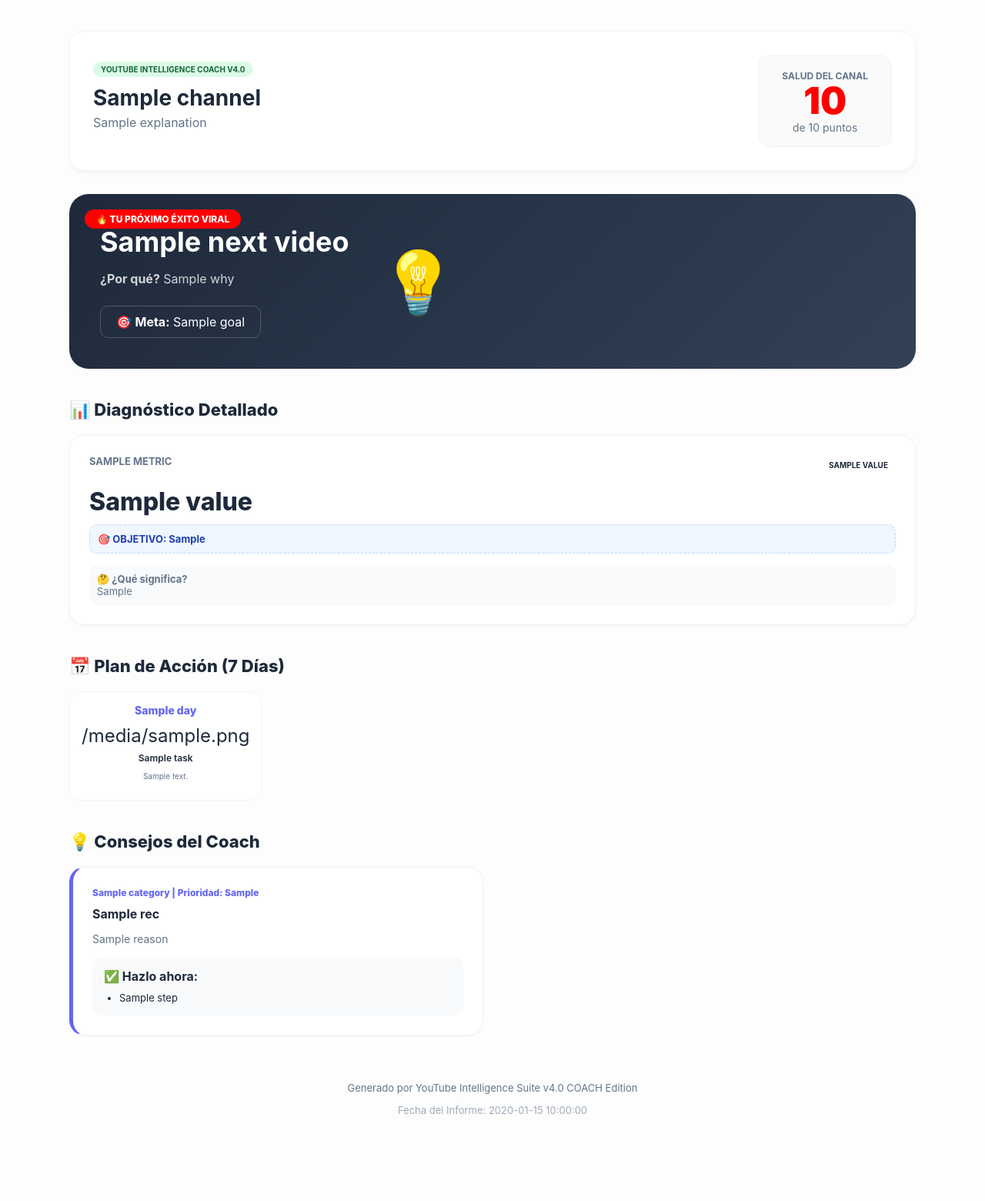
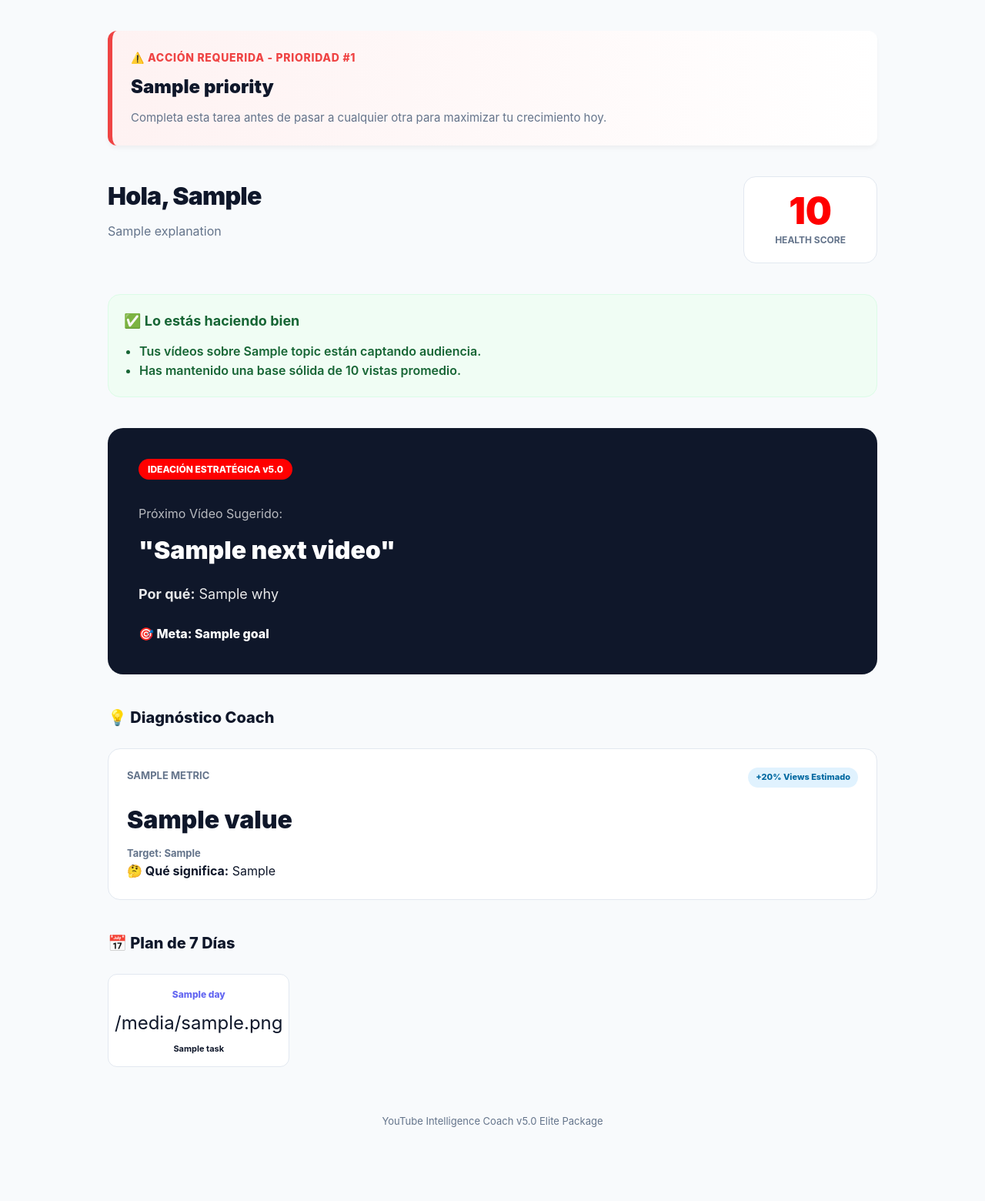
Before and after one commit to Ro0oman/Youtube-Automation-Toolkit, a Python web app: template app/templates/report_template.html in a window 1280 px wide. Shown: the whole page at 77% size. Before the commit the page ends 1447 px from the top, so only its background shows below. Run offline with Jinja, Linux system fonts and the light colour scheme; the template is opened without the code that fills it: most values are stand-ins (such as "Sample title", 1, 10 or a date in 2020).

Commit message:
feat: upgrade to v5.0 Ultimate YouTube Coach with Elite UI and prioritized actionable advice

```diff
--- a/app/templates/report_template.html
+++ b/app/templates/report_template.html
@@ -3,148 +3,150 @@
 <head>
     <meta charset="UTF-8">
     <meta name="viewport" content="width=device-width, initial-scale=1.0">
-    <title>YouTube Content Coach - {{ channel.title }}</title>
+    <title>YouTube Ultimate Coach - {{ channel.title }}</title>
     <style>
         :root {
             --primary: #FF0000;
             --accent: #6366f1;
-            --bg: #fdfdfd;
-            --text-main: #1e293b;
+            --bg: #f8fafc;
+            --text-main: #0f172a;
             --text-muted: #64748b;
-            --success: #22c55e;
+            --success: #10b981;
             --warning: #f59e0b;
             --danger: #ef4444;
-            --info: #0ea5e9;
-            --border: #f1f5f9;
+            --card-bg: #ffffff;
+            --border: #e2e8f0;
         }
-        body { font-family: 'Inter', -apple-system, sans-serif; background-color: var(--bg); color: var(--text-main); margin: 0; padding: 40px 20px; }
-        .container { max-width: 1100px; margin: auto; }
+        body { font-family: 'Inter', -apple-system, sans-serif; background-color: var(--bg); color: var(--text-main); margin: 0; padding: 40px 20px; line-height: 1.6; }
+        .container { max-width: 1000px; margin: auto; }
 
-        .header { display: flex; align-items: center; justify-content: space-between; margin-bottom: 30px; background: white; padding: 30px; border-radius: 20px; border: 1px solid var(--border); box-shadow: 0 4px 6px -1px rgb(0 0 0 / 0.05); }
-        .header-info h1 { margin: 0; font-size: 28px; }
-        .score-hero { text-align: center; background: #fafafa; padding: 15px 30px; border-radius: 15px; border: 1px solid var(--border); }
+        .priority-banner { background: linear-gradient(90deg, #fef2f2 0%, #ffffff 100%); border-left: 6px solid var(--danger); padding: 24px; border-radius: 12px; margin-bottom: 40px; box-shadow: 0 4px 6px -1px rgb(0 0 0 / 0.05); }
+        .priority-label { color: var(--danger); font-weight: 800; font-size: 14px; text-transform: uppercase; letter-spacing: 0.05em; margin-bottom: 8px; display: block; }
+        .priority-title { font-size: 24px; font-weight: 900; margin: 0; }
+
+        .header { display: flex; align-items: flex-start; justify-content: space-between; margin-bottom: 40px; }
+        .header h1 { margin: 0; font-size: 32px; font-weight: 900; letter-spacing: -0.025em; }
+        .score-hero { background: white; padding: 20px 40px; border-radius: 16px; border: 1px solid var(--border); text-align: center; }
         .score-value { font-size: 48px; font-weight: 900; color: var(--primary); line-height: 1; }
 
-        .dashboard-grid { display: grid; grid-template-columns: repeat(auto-fit, minmax(280px, 1fr)); gap: 24px; margin-bottom: 40px; }
-        .card { background: white; padding: 25px; border-radius: 20px; border: 1px solid var(--border); box-shadow: 0 1px 3px rgba(0,0,0,0.05); position: relative; overflow: hidden; }
-        .card-label { font-size: 13px; font-weight: 700; color: var(--text-muted); text-transform: uppercase; margin-bottom: 10px; display: block; }
-        .card-value { font-size: 32px; font-weight: 800; margin-bottom: 5px; }
-        .card-note { font-size: 13px; color: var(--text-muted); background: #f8fafc; padding: 10px; border-radius: 10px; margin-top: 15px; }
+        .section-title { font-size: 20px; font-weight: 800; margin-bottom: 24px; display: flex; align-items: center; gap: 12px; }
 
-        .status-pill { font-size: 10px; padding: 4px 10px; border-radius: 20px; font-weight: 700; text-transform: uppercase; }
-        .status-GOOD { background: #dcfce7; color: #166534; }
-        .status-WARNING { background: #fef9c3; color: #854d0e; }
-        .status-CRITICAL { background: #fee2e2; color: #991b1b; }
+        .positive-zone { background: #f0fdf4; border: 1px solid #dcfce7; padding: 20px; border-radius: 16px; margin-bottom: 40px; color: #166534; }
 
-        /* Coach Sections */
-        .section-title { font-size: 22px; font-weight: 800; margin: 40px 0 20px; display: flex; align-items: center; gap: 12px; }
+        .grid { display: grid; grid-template-columns: repeat(auto-fit, minmax(300px, 1fr)); gap: 24px; margin-bottom: 40px; }
+        .card { background: var(--card-bg); padding: 24px; border-radius: 16px; border: 1px solid var(--border); transition: transform 0.2s; }
+        .card:hover { transform: translateY(-4px); }
+        .card-header { display: flex; justify-content: space-between; align-items: flex-start; margin-bottom: 16px; }
+        .metric-label { font-size: 13px; font-weight: 700; color: var(--text-muted); text-transform: uppercase; }
+        .metric-value { font-size: 32px; font-weight: 900; margin-bottom: 8px; }
 
-        /* Plan de Acción */
-        .plan-grid { display: grid; grid-template-columns: repeat(7, 1fr); gap: 15px; margin-bottom: 40px; }
-        .day-card { background: white; border: 1px solid var(--border); border-radius: 15px; padding: 15px; text-align: center; }
-        .day-name { font-weight: 800; font-size: 14px; margin-bottom: 10px; color: var(--accent); }
+        .impact-badge { font-size: 11px; font-weight: 800; padding: 4px 10px; border-radius: 99px; background: #e0f2fe; color: #0369a1; }
+        .impact-value { color: var(--success); font-weight: 800; }
+
+        .before-after { background: #f8fafc; border-radius: 12px; padding: 16px; margin-top: 16px; border: 1px solid var(--border); }
+        .ba-row { display: flex; gap: 12px; align-items: flex-start; margin-bottom: 12px; font-size: 14px; }
+        .ba-row:last-child { margin-bottom: 0; }
+        .ba-icon { font-size: 16px; }
+        .ba-text { font-weight: 600; }
+        .ba-viral { color: var(--success); font-weight: 700; }
+
+        .plan-grid { display: grid; grid-template-columns: repeat(7, 1fr); gap: 12px; margin-bottom: 40px; }
+        .day-card { background: white; padding: 16px 8px; border-radius: 12px; border: 1px solid var(--border); text-align: center; }
+        .day-name { font-size: 12px; font-weight: 800; color: var(--accent); margin-bottom: 8px; }
         .day-icon { font-size: 24px; margin-bottom: 8px; }
-        .day-task { font-size: 12px; font-weight: 600; line-height: 1.2; }
+        .day-task { font-size: 11px; font-weight: 700; line-height: 1.2; }
 
-        /* Siguiente Viral */
-        .viral-card { background: linear-gradient(135deg, #1e293b 0%, #334155 100%); color: white; border-radius: 25px; padding: 40px; display: flex; align-items: center; gap: 40px; position: relative; }
-        .viral-badge { position: absolute; top: 20px; left: 20px; background: var(--primary); padding: 5px 15px; border-radius: 20px; font-size: 12px; font-weight: 800; }
-        .viral-info h2 { font-size: 36px; margin: 0 0 10px; }
-        .viral-why { font-size: 16px; opacity: 0.8; margin-bottom: 25px; }
-        .viral-goal { border: 1px solid rgba(255,255,255,0.2); padding: 10px 20px; border-radius: 10px; display: inline-block; }
+        .next-hit { background: #0f172a; color: white; padding: 40px; border-radius: 20px; margin-bottom: 40px; position: relative; overflow: hidden; }
+        .next-hit h2 { margin: 0 0 16px; font-size: 32px; font-weight: 900; }
+        .hit-badge { background: var(--primary); padding: 4px 12px; border-radius: 99px; font-size: 12px; font-weight: 800; margin-bottom: 16px; display: inline-block; }
 
-        .target-box { background: #eff6ff; color: #1e40af; border-radius: 10px; padding: 10px; margin-top: 10px; font-size: 13px; font-weight: 700; border: 1px dashed #bfdbfe; }
-        .footer { text-align: center; margin-top: 60px; color: var(--text-muted); font-size: 13px; padding-bottom: 40px; }
+        .footer { text-align: center; font-size: 13px; color: var(--text-muted); margin-top: 60px; padding-bottom: 40px; }
     </style>
 </head>
 <body>
     <div class="container">
-        <!-- Header -->
+        <!-- Priorities First -->
+        <div class="priority-banner">
+            <span class="priority-label">⚠️ ACCIÓN REQUERIDA - PRIORIDAD #1</span>
+            <h2 class="priority-title">{{ result.priorities[0] }}</h2>
+            <p style="margin: 8px 0 0; color: var(--text-muted); font-size: 15px;">Completa esta tarea antes de pasar a cualquier otra para maximizar tu crecimiento hoy.</p>
+        </div>
+
         <header class="header">
-            <div class="header-info">
-                <span class="status-pill status-GOOD" style="margin-bottom: 10px; display: inline-block;">YouTube Intelligence Coach v4.0</span>
-                <h1>{{ channel.title }}</h1>
-                <p style="color: var(--text-muted); margin-top: 5px;">{{ result.score.explanation }}</p>
+            <div>
+                <h1>Hola, {{ channel.title.split()[0] }}</h1>
+                <p style="color: var(--text-muted); margin: 8px 0 0;">{{ result.score.explanation }}</p>
             </div>
             <div class="score-hero">
-                <span style="font-size: 12px; font-weight: 700; color: var(--text-muted); text-transform: uppercase;">Salud del Canal</span>
                 <div class="score-value">{{ result.score.overall_score }}</div>
-                <span style="font-size: 14px; color: var(--text-muted);">de 10 puntos</span>
+                <div style="font-size: 12px; font-weight: 700; color: var(--text-muted); text-transform: uppercase; margin-top: 4px;">Health Score</div>
             </div>
         </header>
 
-        <!-- Viral Next Hit -->
-        {% if result.next_video %}
-        <div class="viral-card">
-            <span class="viral-badge">🔥 TU PRÓXIMO ÉXITO VIRAL</span>
-            <div class="viral-info">
-                <h2>{{ result.next_video.title }}</h2>
-                <p class="viral-why"><strong>¿Por qué?</strong> {{ result.next_video.why }}</p>
-                <div class="viral-goal">🎯 <strong>Meta:</strong> {{ result.next_video.goal }}</div>
-            </div>
-            <div style="font-size: 80px;">💡</div>
+        <!-- What is working (Positive Feedback) -->
+        <div class="positive-zone">
+            <h3 style="margin: 0 0 12px; font-size: 18px;">✅ Lo estás haciendo bien</h3>
+            <ul style="margin: 0; padding-left: 20px; font-weight: 600;">
+                <li>Tus vídeos sobre {{ result.next_video.topic }} están captando audiencia.</li>
+                <li>Has mantenido una base sólida de {{ result.avg_views | int }} vistas promedio.</li>
+            </ul>
         </div>
-        {% endif %}
 
-        <!-- Metrics Grid -->
-        <h3 class="section-title">📊 Diagnóstico Detallado</h3>
-        <div class="dashboard-grid">
+        <!-- Next Viral Idea -->
+        <div class="next-hit">
+            <span class="hit-badge">IDEACIÓN ESTRATÉGICA v5.0</span>
+            <p style="opacity: 0.7; margin-bottom: 8px;">Próximo Vídeo Sugerido:</p>
+            <h2>"{{ result.next_video.title }}"</h2>
+            <p style="font-size: 18px; opacity: 0.9;"><strong>Por qué:</strong> {{ result.next_video.why }}</p>
+            <div style="margin-top: 24px; font-weight: 800;">🎯 Meta: {{ result.next_video.goal }}</div>
+        </div>
+
+        <!-- Results & Transformations -->
+        <h3 class="section-title">💡 Diagnóstico Coach</h3>
+        <div class="grid">
             {% for key, metric in result.interpretations.items() %}
             <div class="card">
-                <div style="display: flex; justify-content: space-between; align-items: center; margin-bottom: 15px;">
-                    <span class="card-label">{{ metric.label }}</span>
-                    <span class="status-pill status-{{ metric.status.value }}">{{ metric.status.value }}</span>
+                <div class="card-header">
+                    <span class="metric-label">{{ metric.label }}</span>
+                    <span class="impact-badge">+20% Views Estimado</span>
                 </div>
-                <div class="card-value">{{ metric.value }}</div>
+                <div class="metric-value">{{ metric.value }}</div>
+                <div style="font-weight: 700; color: var(--text-muted); font-size: 13px;">Target: {{ metric.target_value }}</div>
 
-                <div class="target-box">
-                    🎯 OBJETIVO: {{ metric.target_value }}
+                <div class="card-note">
+                    <strong>🤔 Qué significa:</strong> {{ metric.what_it_means }}
                 </div>
 
-                <div class="card-note">
-                    <strong>🤔 ¿Qué significa?</strong><br>
-                    {{ metric.what_it_means }}
+                {% if key == 'engagement' %}
+                <div class="before-after">
+                    <div class="ba-row">
+                        <span class="ba-icon">❌</span>
+                        <div><span class="ba-text">Título aburrido:</span><br>Review de mod de Minecraft</div>
+                    </div>
+                    <div class="ba-row">
+                        <span class="ba-icon">✅</span>
+                        <div><span class="ba-text">Título VIRAL:</span><br><span class="ba-viral">ESTE mod de Minecraft está ROTO 😱</span></div>
+                    </div>
                 </div>
+                {% endif %}
             </div>
             {% endfor %}
         </div>
 
-        <!-- Action Plan -->
-        <h3 class="section-title">📅 Plan de Acción (7 Días)</h3>
+        <!-- 7 Day Plan -->
+        <h3 class="section-title">📅 Plan de 7 Días</h3>
         <div class="plan-grid">
             {% for day in result.action_plan %}
             <div class="day-card">
                 <div class="day-name">{{ day.day }}</div>
                 <div class="day-icon">{{ day.icon }}</div>
                 <div class="day-task">{{ day.task }}</div>
-                <p style="font-size: 10px; color: var(--text-muted); margin-top: 10px;">{{ day.description }}</p>
-            </div>
-            {% endfor %}
-        </div>
-
-        <!-- Strategy Cards -->
-        <h3 class="section-title">💡 Consejos del Coach</h3>
-        <div style="display: grid; grid-template-columns: 1fr 1fr; gap: 24px;">
-            {% for rec in result.recommendations %}
-            <div class="card" style="border-left: 5px solid var(--accent);">
-                <div style="color: var(--accent); font-weight: 800; font-size: 12px; margin-bottom: 10px;">{{ rec.category }} | Prioridad: {{ rec.potential_impact }}</div>
-                <h4 style="margin: 0 0 10px;">{{ rec.title }}</h4>
-                <p style="font-size: 14px; color: var(--text-muted);">{{ rec.reason }}</p>
-                <div style="background: #f8fafc; padding: 15px; border-radius: 12px; margin-top: 15px;">
-                    <strong>✅ Hazlo ahora:</strong><br>
-                    <ul style="margin: 10px 0 0; padding-left: 20px; font-size: 13px;">
-                    {% for step in rec.concrete_steps %}
-                        <li>{{ step }}</li>
-                    {% endfor %}
-                    </ul>
-                </div>
             </div>
             {% endfor %}
         </div>
 
         <footer class="footer">
-            <p>Generado por YouTube Intelligence Suite v4.0 COACH Edition</p>
-            <p style="opacity: 0.6;">Fecha del Informe: {{ result.timestamp }}</p>
+            <p>YouTube Intelligence Coach v5.0 Elite Package</p>
         </footer>
     </div>
 </body>
```
Also changed, not shown: app/domain/insights.py (+4 -5 lines), app/services/analytics_service.py (+15 -9 lines), demo.py (+25 -24 lines).
